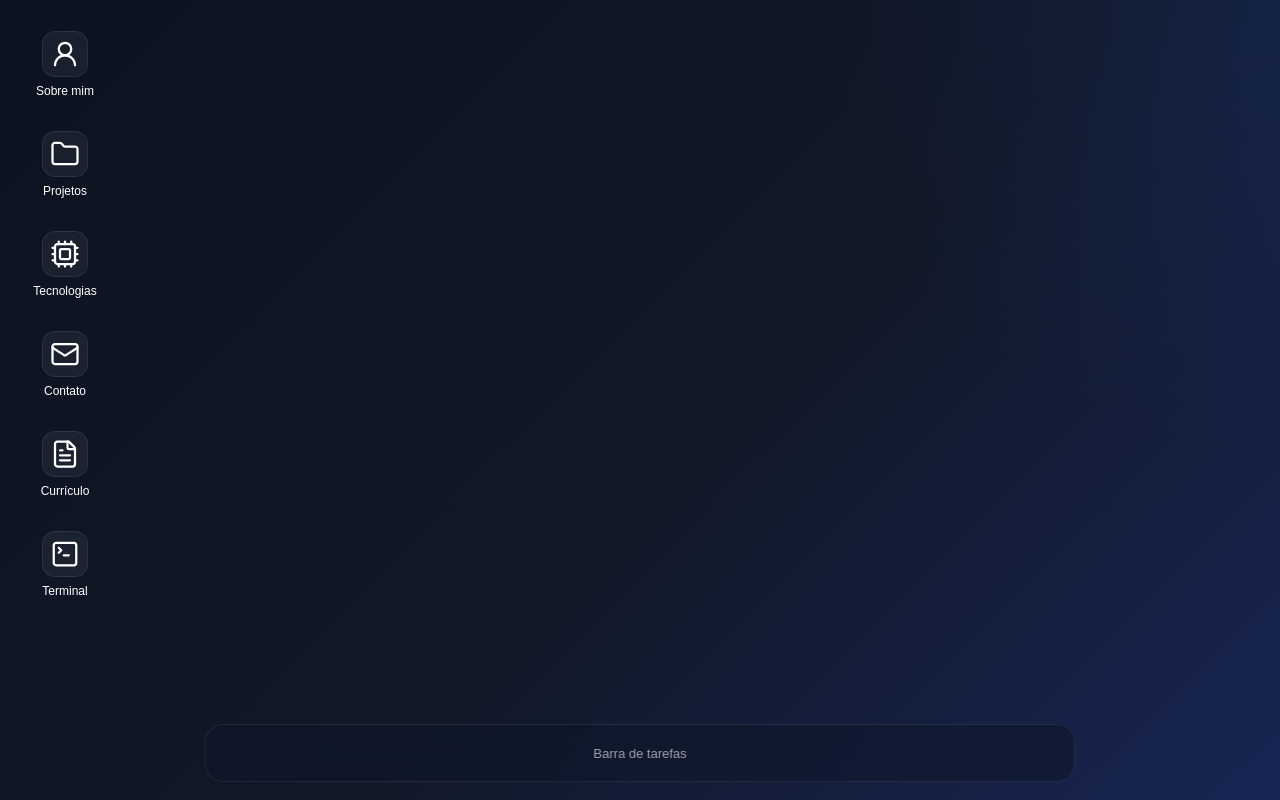
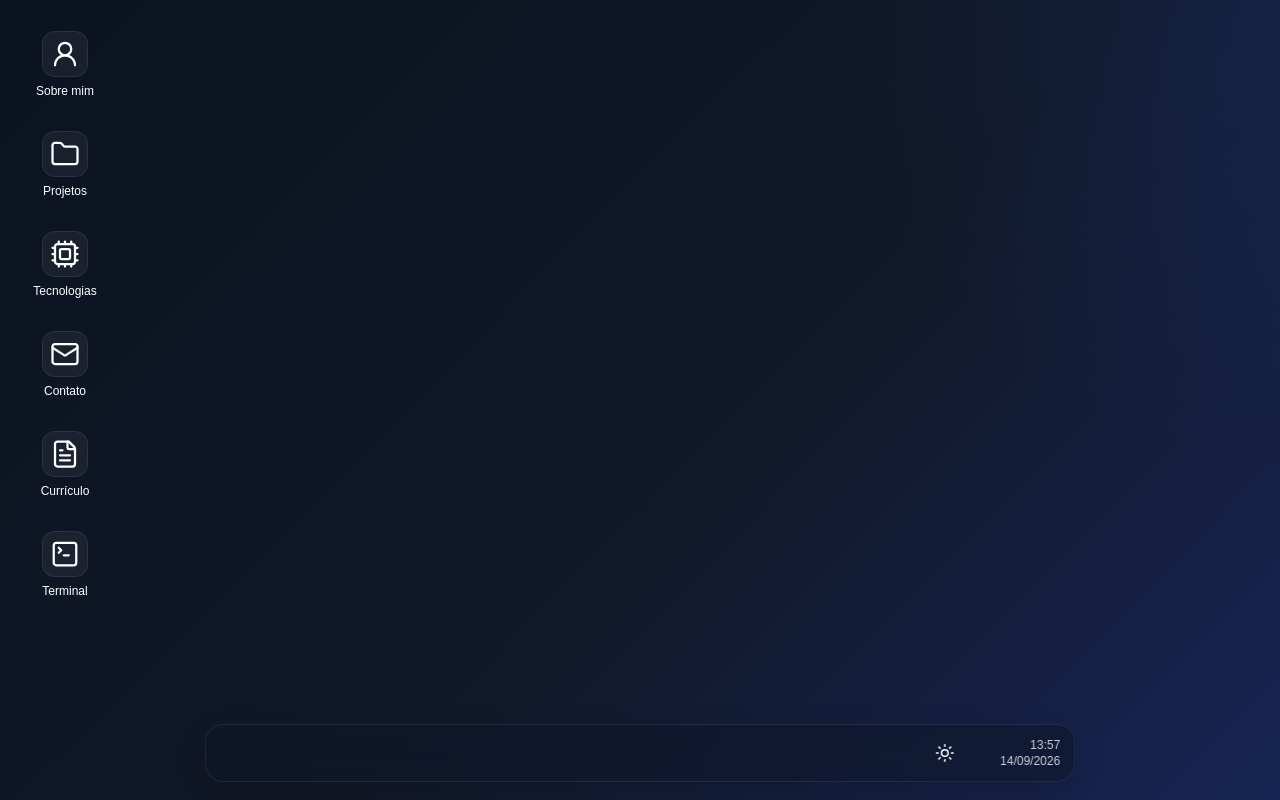
Before and after one commit to warlleyz/portfolio-warlley, a React (Vite) app: page / in a window 1280 px wide. Built offline with nearby package versions, Linux system fonts and the light colour scheme.

Commit message:
Cria barra de tarefas com relogio e tema

```diff
--- a/src/components/Desktop/Desktop.jsx
+++ b/src/components/Desktop/Desktop.jsx
@@ -1,4 +1,5 @@
 import './Desktop.css'
+import Taskbar from '../Taskbar/Taskbar'
 
 import {
     UserRound,
@@ -57,9 +58,7 @@ function Desktop() {
                 ))}
             </section>
 
-            <div className="taskbar-placeholder">
-                Barra de tarefas
-            </div>
+            <Taskbar />
         </main>
     )
 }
--- /dev/null
+++ b/src/components/Taskbar/Taskbar.css
@@ -0,0 +1,79 @@
+.taskbar {
+    position: absolute;
+    left: 50%;
+    bottom: 18px;
+    transform: translateX(-50%);
+
+    width: 68%;
+    height: 58px;
+
+    display: flex;
+    align-items: center;
+    justify-content: space-between;
+
+    padding: 0 14px;
+
+    border-radius: 18px;
+
+    background: rgba(15, 23, 42, 0.58);
+    border: 1px solid rgba(255, 255, 255, 0.08);
+
+    backdrop-filter: blur(18px);
+
+    box-shadow: 0 10px 30px rgba(0, 0, 0, 0.15);
+}
+
+.taskbar-apps {
+    flex: 1;
+    display: flex;
+    justify-content: center;
+}
+
+.taskbar-system {
+    display: flex;
+    align-items: center;
+    gap: 6px;
+}
+
+.theme-button {
+    width: 38px;
+    height: 38px;
+
+    display: flex;
+    align-items: center;
+    justify-content: center;
+
+    border: none;
+    border-radius: 10px;
+
+    background: transparent;
+    color: white;
+
+    cursor: pointer;
+
+    transition:
+        background 0.2s ease,
+        transform 0.2s ease;
+}
+
+.theme-button:hover {
+    background: rgba(255, 255, 255, 0.08);
+}
+
+.theme-button:active {
+    transform: scale(0.94);
+}
+
+.taskbar-clock {
+    min-width: 90px;
+
+    display: flex;
+    flex-direction: column;
+
+    text-align: right;
+
+    font-size: 12px;
+    line-height: 1.35;
+
+    color: rgba(255, 255, 255, 0.8);
+}
--- /dev/null
+++ b/src/components/Taskbar/Taskbar.jsx
@@ -0,0 +1,59 @@
+import { useEffect, useState } from 'react'
+import { Moon, Sun } from 'lucide-react'
+import './Taskbar.css'
+
+function Taskbar() {
+    const [dateTime, setDateTime] = useState(new Date())
+    const [darkMode, setDarkMode] = useState(true)
+
+    useEffect(() => {
+        const interval = setInterval(() => {
+            setDateTime(new Date())
+        }, 1000)
+
+        return () => clearInterval(interval)
+    }, [])
+
+    const toggleTheme = () => {
+        setDarkMode((previous) => !previous)
+    }
+
+    const time = dateTime.toLocaleTimeString('pt-BR', {
+        hour: '2-digit',
+        minute: '2-digit',
+    })
+
+    const date = dateTime.toLocaleDateString('pt-BR', {
+        day: '2-digit',
+        month: '2-digit',
+        year: 'numeric',
+    })
+
+    return (
+        <footer className="taskbar">
+            <div className="taskbar-apps"></div>
+
+            <div className="taskbar-system">
+                <button
+                    className="theme-button"
+                    type="button"
+                    onClick={toggleTheme}
+                    aria-label="Alterar tema"
+                >
+                    {darkMode ? (
+                        <Sun size={20} strokeWidth={1.8} />
+                    ) : (
+                        <Moon size={20} strokeWidth={1.8} />
+                    )}
+                </button>
+
+                <div className="taskbar-clock">
+                    <span>{time}</span>
+                    <span>{date}</span>
+                </div>
+            </div>
+        </footer>
+    )
+}
+
+export default Taskbar
```
